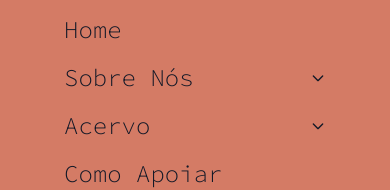
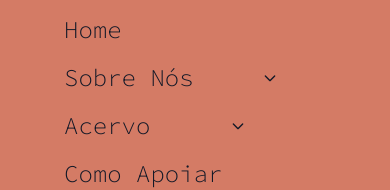
Before and after one commit to rafaeloliveiralopes/site-quilombo-jbv, a Next.js app: page / in a window 390 px wide. Both pictures are taken after a click on the button "Open menu". Shown: the part 194-384 px from the top of the page. Built offline with nearby package versions, Linux system fonts and the light colour scheme.

Commit message:
style(navbar): adjust icon margins for better alignment in mobile Navbar - reseted body margin and padding, - seted background color for consistency.

```diff
--- a/src/app/components/NavbarMobile.tsx
+++ b/src/app/components/NavbarMobile.tsx
@@ -86,7 +86,7 @@ const NavbarMobile: React.FC<NavbarMobileProps> = ({
           Sobre Nós
           <svg
             xmlns="http://www.w3.org/2000/svg"
-            className={`ml-2 h-4 w-4 transform transition-transform ${
+            className={`mr-[3rem] h-4 w-4 transform transition-transform ${
               isSubMenuOpen ? 'rotate-180' : 'rotate-0'
             }`}
             fill="none"
@@ -128,7 +128,7 @@ const NavbarMobile: React.FC<NavbarMobileProps> = ({
           Acervo
           <svg
             xmlns="http://www.w3.org/2000/svg"
-            className={`ml-2 h-4 w-4 transform transition-transform ${
+            className={`mr-[5rem] h-4 w-4 transform transition-transform ${
               isAcervoSubMenuOpen ? 'rotate-180' : 'rotate-0'
             }`}
             fill="none"
--- a/src/app/globals.css
+++ b/src/app/globals.css
@@ -21,6 +21,13 @@ a {
   font-family: var(--font-text);
 }
 
+body {
+  margin: 0;
+  padding: 0;
+  font-family: var(--font-text, sans-serif);
+  background-color: var(--bg-snow, #ffffff); /* Exemplo de fallback */
+}
+
 @theme {
   --color-snow: #f4f1ec;
   --color-yellow: #fdf156;
```
